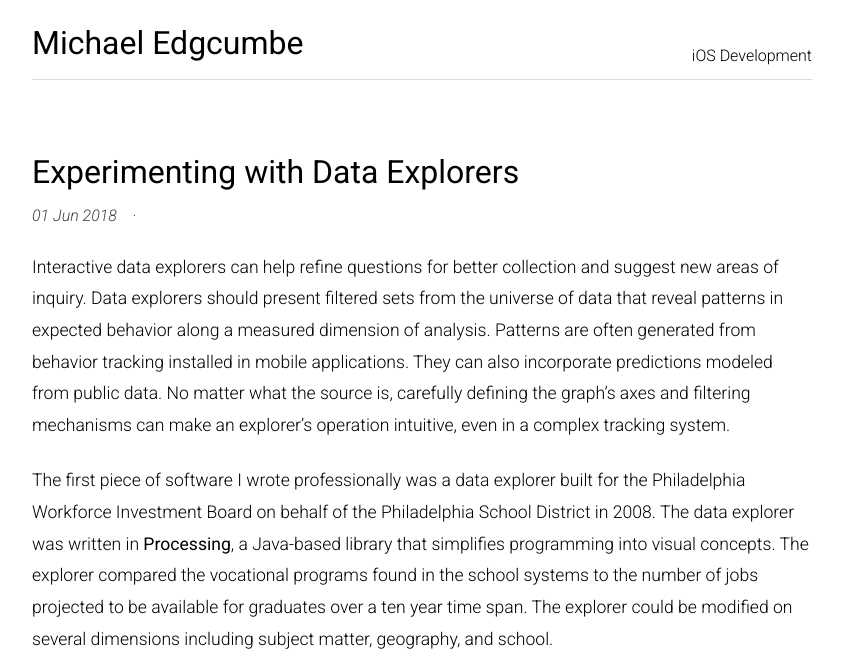
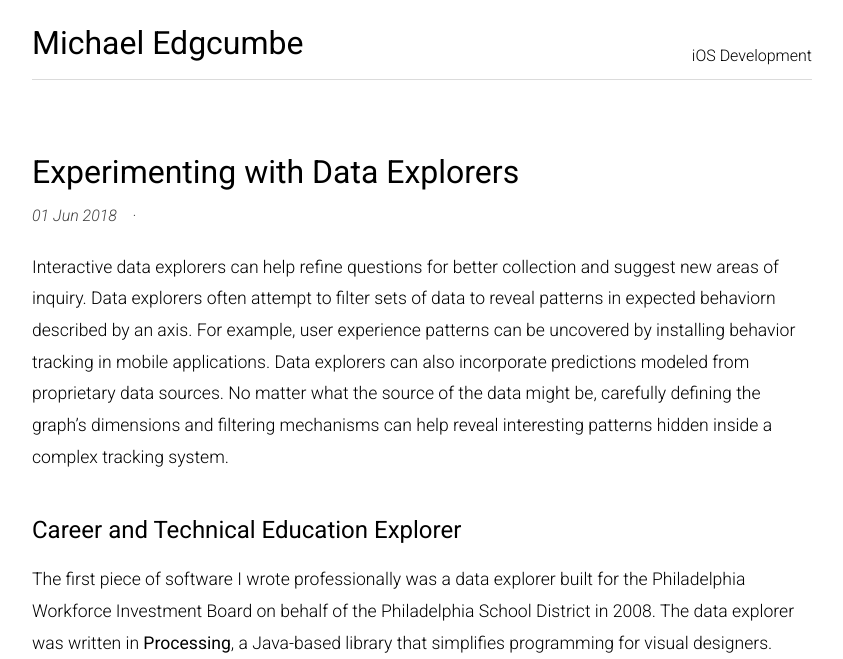
Before and after one commit to voxels/voxels.github.io, a Jekyll site: the page built from _posts/2018-06-20-experimenting-with-data-explorers.markdown, in a window 1280 px wide and 1400 px high, cut to the strip 0-659 px from the top of the window. Shown: the whole strip, without its empty margins (218-1061 px from the left). Built offline with Jekyll 4.4.1, drawn with Linux system fonts in a browser that asks for light colours; some of the changed text lies outside the part shown.

Commit message:
Updating copy for data explorers and tensegrity

```diff
--- a/_posts/2018-06-20-experimenting-with-data-explorers.markdown
+++ b/_posts/2018-06-20-experimenting-with-data-explorers.markdown
@@ -4,15 +4,22 @@ title:  "Experimenting with Data Explorers"
 date:   2018-06-01 00:00:01 -0000
 ---
 
-Interactive data explorers can help refine questions for better collection and suggest new areas of inquiry.  Data explorers should present filtered sets from the universe of data that reveal patterns in expected behavior along a measured dimension of analysis.  Patterns are often generated from behavior tracking installed in mobile applications.  They can also incorporate predictions modeled from public data.  No matter what the source is, carefully defining the graph's axes and filtering mechanisms can make an explorer's operation intuitive, even in a complex tracking system.
+Interactive data explorers can help refine questions for better collection and suggest new areas of inquiry.  Data explorers often attempt to filter sets of data to reveal patterns in expected behaviorn described by an axis.  For example, user experience patterns can be uncovered by installing behavior tracking in mobile applications.  Data explorers can also incorporate predictions modeled from proprietary data sources.  No matter what the source of the data might be, carefully defining the graph's dimensions and filtering mechanisms can help reveal interesting patterns hidden inside a complex tracking system.
 
 <!--break-->
 
-The first piece of software I wrote professionally was a data explorer built for the Philadelphia Workforce Investment Board on behalf of the Philadelphia School District in 2008.  The data explorer was written in [Processing](http://processing.org), a Java-based library that simplifies programming into visual concepts.  The explorer compared the vocational programs found in the school systems to the number of jobs projected to be available for graduates over a ten year time span.  The explorer could be modified on several dimensions including subject matter, geography, and school.
+### Career and Technical Education Explorer
+
+The first piece of software I wrote professionally was a data explorer built for the Philadelphia Workforce Investment Board on behalf of the Philadelphia School District in 2008.  The data explorer was written in [Processing](http://processing.org), a Java-based library that simplifies programming for visual designers.
+
+The Career and Technical Education Explorer compared the vocational programs found in Philadelphia's school system to the number of jobs projected to be available for graduates inside the metropolitan statistical area over a ten year time span.  The explorer could be modified on several dimensions including subject matter, geography, and high school.
 
 <img src="https://s3.amazonaws.com/com-federalforge-repository/public/engineer/2009_PWIB/3.jpg" width="640" alt="Career and Technical Education Explorer">
 
-In the image above, two Philadelphia high schools are compared to see which school prepares students for the highest wages inside of the city.
+In the image above, two Philadelphia high schools are compared to see which school prepares students for the highest wages inside of the Philadelphia County.
+
+
+### Behavior Tracking in iOS
 
 Behavior tracking is common in almost all iOS applications.  In addition to attaching common tracking systems to the purchase flow in [Beautified](https://voxels.github.io/professional_experience_0606018#beautified), I also sent raw event information from [mParticle](https://www.mparticle.com) to an AWS bucket.  The graphs below are screenshots from an interactive data explorer built in Processing that reveal the step a typical user might end their session before getting to the point of sale.
 
@@ -24,9 +31,12 @@ Every user session in the collection is presented on a time based axis that flow
 
 The product owners could use the explorer to develop a sense of how well the design was pushing users across the purchase flow over the course of a single session.
 
-Data explorers can not only be useful but also graceful.  In the explorer below, I assigned characteristics from a spreadsheet of contacts to [soft-body](https://www.amazon.com/gp/product/0985930802/ref=as_li_tf_tl?ie=UTF8&camp=1789&creative=9325&creativeASIN=0985930802&linkCode=as2&tag=natureofcode-20) agents.  Filtering through the various characteristics drives a reorganization of the agents into new groups, so that an overall sense of belonging can be discovered.
+
+### Soft Body Agents Visualizing a Contacts Database
+
+Data explorers can not only be useful but also graceful.  In the explorer below, I assigned characteristics from a spreadsheet of contacts to [soft-body](https://www.amazon.com/gp/product/0985930802/ref=as_li_tf_tl?ie=UTF8&camp=1789&creative=9325&creativeASIN=0985930802&linkCode=as2&tag=natureofcode-20) agents.  Filtering through the various characteristics drives a reorganization of the agents into new groups, so that a sense of belonging is demonstrated.
 
 {% include youtubePlayer.html id="KP4pgTmJO-U" %}
 
-<br>
-The fluidity of the behavior lends some personality to the agents, and self-organization of flocking systems is a trait that might be further refined.  Since we recognize relatively motion almost as well as we see color, position, and size, agent-based behavior might be an untapped resource for mixed reality visualization.  Every so often, I expect to come back to this topic to see where technology and art can produce a more natural interface for data exploration.
+<p>
+The fluidity of the behavior lends some personality to the agents, and self-organization of flocking systems is a trait that might be further refined.  We seem to recognize relative motion almost as well as we see color, position, and size, agent-based behavior. Every so often, I expect to come back to this topic to see where technology and art can produce a more natural interface for data exploration.</p>
--- a/_posts/2018-06-20-prototyping-a-tensegrity.markdown
+++ b/_posts/2018-06-20-prototyping-a-tensegrity.markdown
@@ -4,9 +4,7 @@ title:  "Prototyping with Tensegrity"
 date:   2018-06-01 00:00:00 -0000
 ---
 
-'Tensional integrity' describes compressed components balanced with tensioned components into a stable self-equilibrated state.  One can think of bones and muscles in the skeletal system as demonstrating a similar type of balance.
-
-<!--break-->
+'Tensional integrity' describes compressed components balanced with tensioned components into a stable self-equilibrated state.  One can think of bones and muscles in the skeletal system as demonstrating a similar type of balance. <!--break-->
 
 The image below shows a simple structure that exhibits [tensegrity](http://www.tensegriteit.nl/e-well-known.html):
 
```
